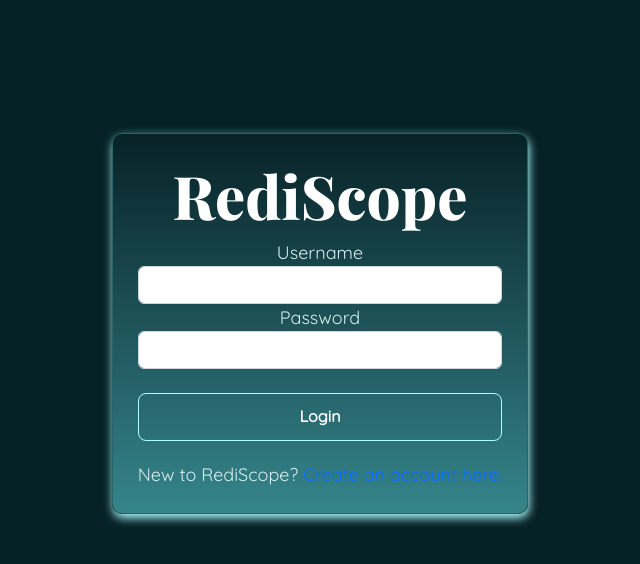
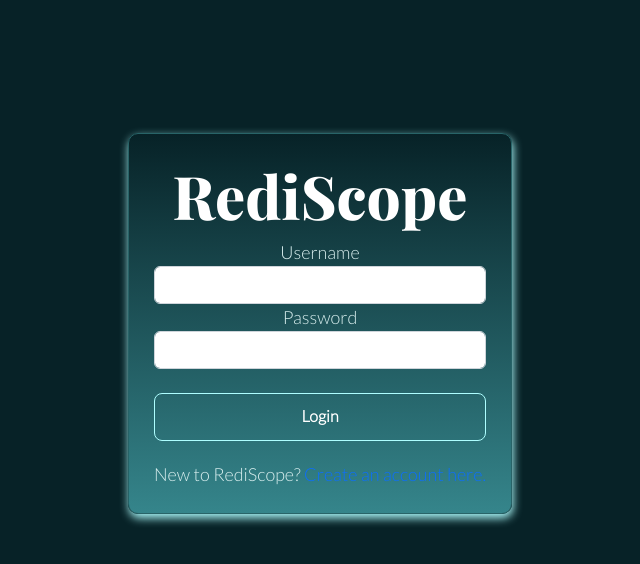
Before and after one commit to oslabs-beta/RediScope, a React app: page /Login in a window 1280 px wide. Shown: the top 564 px of the page, without its empty margins (320-960 px from the left). Built offline with nearby package versions, Linux system fonts and the light colour scheme.

Commit message:
changed border radius of nav bar links

```diff
--- a/public/index.html
+++ b/public/index.html
@@ -6,8 +6,7 @@
 
     <meta http-equiv="X-UA-Compatible" content="ie=edge" />
     <!-- <script src="../server/server.js"></script> -->
-    <link rel="preconnect" href="https://fonts.googleapis.com"><link rel="preconnect" href="https://fonts.gstatic.com" crossorigin><link href="https://fonts.googleapis.com/css2?family=Playfair+Display:wght@500;800&family=Quicksand&display=swap" rel="stylesheet">
-    <link
+    <link rel="preconnect" href="https://fonts.googleapis.com"><link rel="preconnect" href="https://fonts.gstatic.com" crossorigin><link href="https://fonts.googleapis.com/css2?family=Lato:wght@300&family=Playfair+Display:wght@500;800&family=Quicksand&display=swap" rel="stylesheet">    <link
       href="https://cdn.jsdelivr.net/npm/bootstrap@5.2.3/dist/css/bootstrap.min.css"
       rel="stylesheet"
       integrity="sha384-rbsA2VBKQhggwzxH7pPCaAqO46MgnOM80zW1RWuH61DGLwZJEdK2Kadq2F9CUG65"
--- a/src/styles/GlobalStyle.ts
+++ b/src/styles/GlobalStyle.ts
@@ -17,7 +17,7 @@
 }
 
 body {
-  font-family: 'Quicksand', sans-serif;
+  font-family: 'Lato', sans-serif;
   font-size: 18px;
   background-color: #072227;
   color: #D8EEEE;
@@ -158,6 +158,7 @@
     transition: 1s ease-in-out;
     stroke-dashoffset: -480;
     border-color: #FFDD87;
+    border-radius: 5em;
   }
 `
 export const NavBar = styled.header`
```
